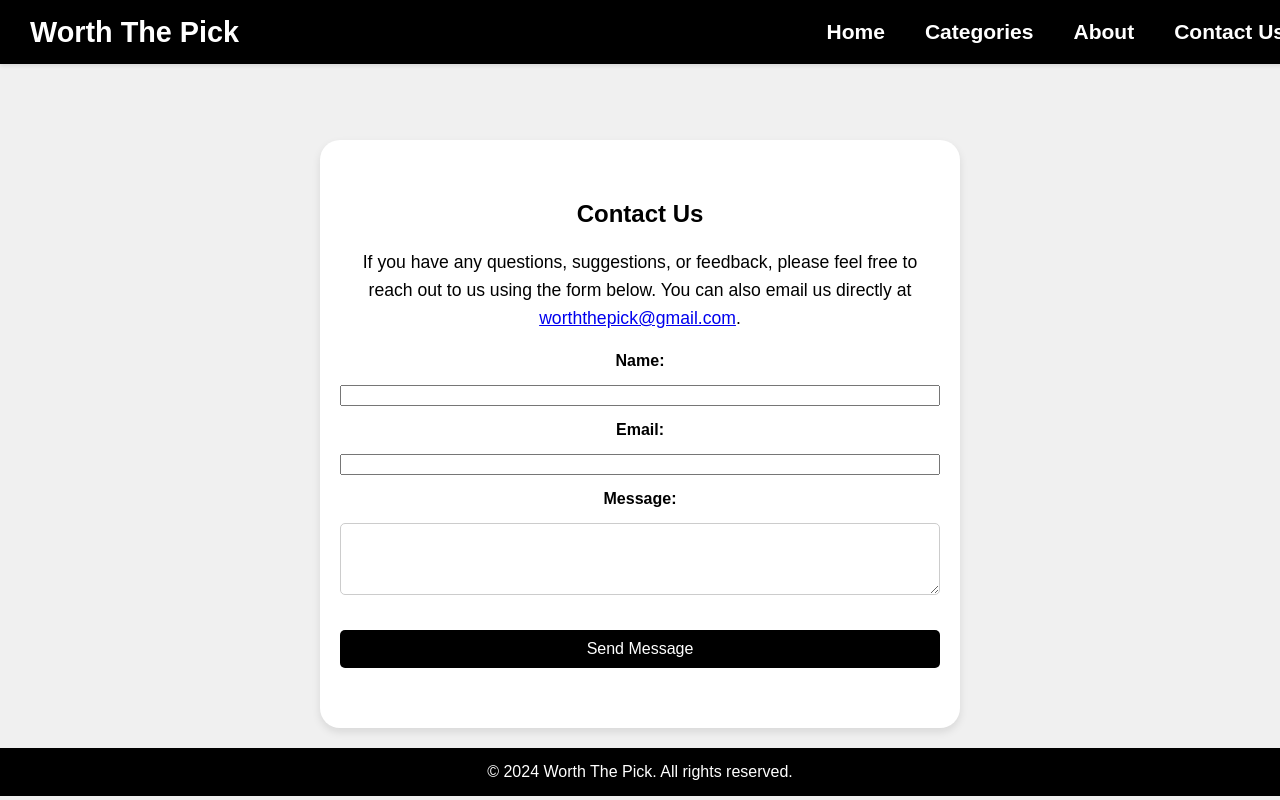
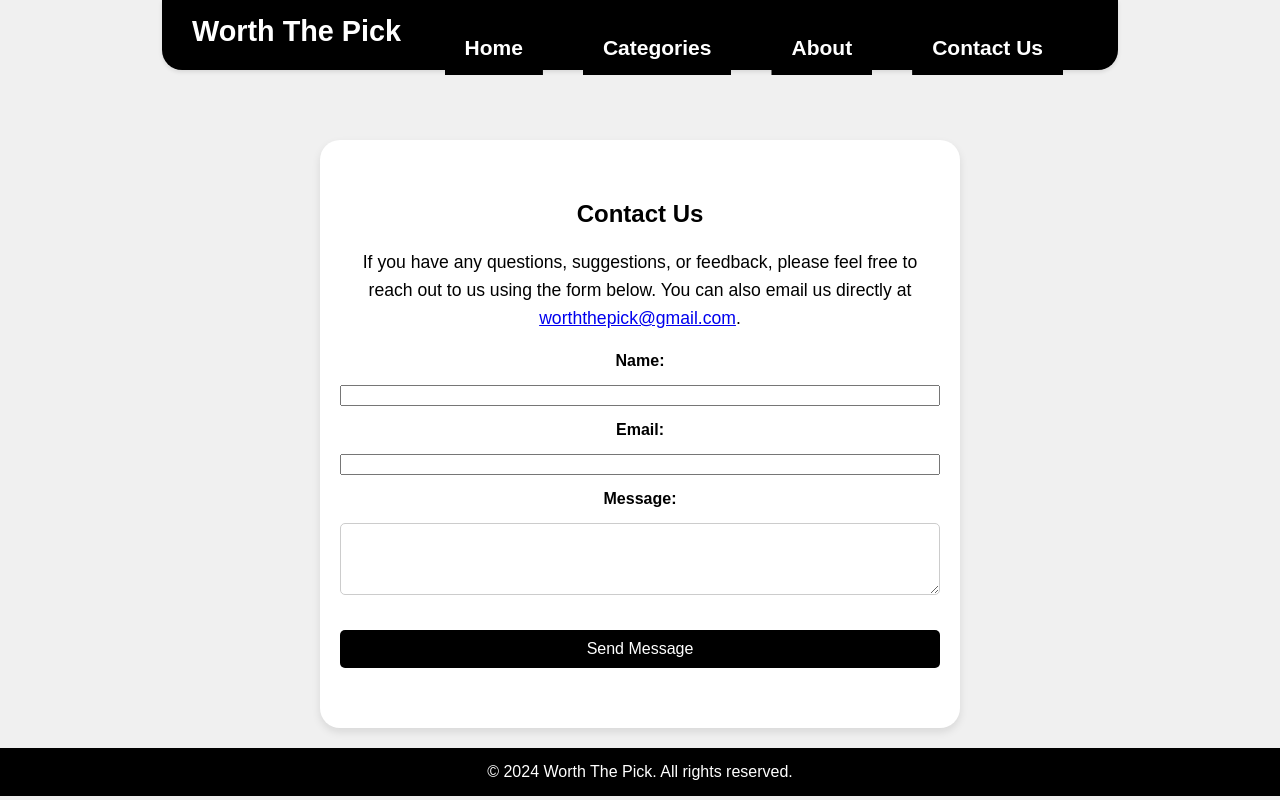
Before and after one commit to Tajae1532/Website, a website: page contact_us/contact_us.html in a window 1280 px wide. Drawn offline with Linux system fonts and the light colour scheme.

Commit message:
some changes

```diff
--- a/about/about.css
+++ b/about/about.css
@@ -7,15 +7,21 @@ body {
 
 header {
     position: fixed;
-    width: 100%;
-    top: 0;
+    width: 70%;
+    top: 0px;
+    left: 0;
+    right: 0;
+    margin: auto; /* Center the header */
     display: flex;
     justify-content: space-between;
-    align-items: center;
+    align-items: bottom;
     background-color: #000000;
     padding: 15px 30px;
     box-shadow: 0 2px 4px rgba(0, 0, 0, 0.1);
     z-index: 1000;
+    border-radius: 20px;
+    border-top-left-radius: 0px;
+    border-top-right-radius: 0px;
 }
 
 .logo {
--- a/contact_us/contact_us.css
+++ b/contact_us/contact_us.css
@@ -7,15 +7,21 @@ body {
 
 header {
     position: fixed;
-    width: 100%;
-    top: 0;
+    width: 70%;
+    top: 0px;
+    left: 0;
+    right: 0;
+    margin: auto; /* Center the header */
     display: flex;
     justify-content: space-between;
-    align-items: center;
+    align-items: bottom;
     background-color: #000000;
     padding: 15px 30px;
     box-shadow: 0 2px 4px rgba(0, 0, 0, 0.1);
     z-index: 1000;
+    border-radius: 20px;
+    border-top-left-radius: 0px;
+    border-top-right-radius: 0px;
 }
 
 .logo {
--- a/package.json
+++ b/package.json
@@ -12,7 +12,9 @@
   "dependencies": {
     "body-parser": "^1.20.2",
     "cors": "^2.8.5",
+    "dotenv": "^16.4.5",
     "express": "^4.19.2",
-    "mongoose": "^8.4.0"
+    "mongoose": "^8.4.0",
+    "nodemailer": "^6.9.13"
   }
 }
--- a/styles.css
+++ b/styles.css
@@ -7,15 +7,22 @@ body {
 
 header {
     position: fixed;
-    width: 100%;
-    top: 0;
+    width: 70%;
+    height: 40px;
+    top: 0px;
+    left: 0;
+    right: 0;
+    margin: auto; /* Center the header */
     display: flex;
     justify-content: space-between;
-    align-items: center;
+    align-items: bottom;
     background-color: #000000;
     padding: 15px 30px;
     box-shadow: 0 2px 4px rgba(0, 0, 0, 0.1);
     z-index: 1000;
+    border-radius: 20px;
+    border-top-left-radius: 0px;
+    border-top-right-radius: 0px;
 }
 
 .logo {
@@ -26,15 +33,15 @@ header {
 
 nav ul {
     list-style: none;
-    margin: 5px;
-    padding: 0px;
+    margin: 0;
+    padding: 0;
     display: flex;
 }
 
 nav ul li {
     margin: 0 20px;
     display: flex;
-    align-items: center;
+    align-items: flex-end; /* Align items to the bottom */
 }
 
 nav ul li a {
@@ -42,12 +49,25 @@ nav ul li a {
     font-size: 21px;
     color: #fff;
     font-weight: bold;
-    transition: color 0.4s ease, transform 0.5s ease;
+    background-color: #000; /* Black background */
+    line-height: 1; /* Ensure line height is normal */
+    display: flex;
+    align-items: center; /* Center text vertically */
+    justify-content: center; /* Center text horizontally */
+    height: 55px; /* Set a fixed height */
+    padding: 0 20px; /* Add padding for horizontal space */
+    transition: color 0.4s ease, background-color 0.4s ease, transform 0.5s ease, clip-path 0.5s ease;
+    border-top-left-radius: 20px;
+    border-top-right-radius: 20px;
+    clip-path: polygon(0 0, 100% 0, 100% 100%, 0% 100%);
 }
 
 nav ul li:hover a {
-    color: #ffffff;
+    color: #000; /* Change text color to black on hover */
+    background-color: #fff; /* Change background color to white on hover */
     transform: translateY(-5px) scale(1.2); /* Enlarge and move text up slightly on hover */
+    box-shadow: 0 4px 8px rgba(0, 0, 0, 0.781);
+    clip-path: polygon(0 0, 105% 0, 105% 100%, 0% 100%);
 }
 
 
@@ -77,7 +97,7 @@ main {
     width: 250px; /* Fixed width */
     height: 150px; /* Fixed height */
     top: 10%;
-    padding: 20px;
+    padding: 40px;
     margin: 20px;
     border-radius: 20px;
     box-shadow: 0 4px 8px rgba(0, 0, 0, 0.1);
@@ -181,6 +201,7 @@ footer p {
     justify-content: center;
     margin-bottom: 20px;
     margin-left: 80px;
+    margin-top: 50px;
 }
 
 .dynamic-heading-cell {
@@ -236,10 +257,10 @@ button {
     padding: 10px 20px;
     font-size: 16px;
     cursor: pointer;
-    background-color: #4CAF50;
+    background-color: #000000;
     color: white;
     border: none;
-    border-radius: 5px;
+    border-radius: 10px;
     transition: background-color 0.3s ease;
 }
 
@@ -276,21 +297,6 @@ button:hover {
     box-shadow: 0 8px 16px rgba(0, 0, 0, 0.779);
 }
 
-button {
-    margin: 20px 0;
-    padding: 10px 20px;
-    font-size: 16px;
-    cursor: pointer;
-    background-color: #4CAF50;
-    color: white;
-    border: none;
-    border-radius: 5px;
-    transition: background-color 0.3s ease;
-}
-
-button:hover {
-    background-color: #45a049;
-}
 
 /* Back cell */
 
```
Also changed, not shown: 1 other file.
